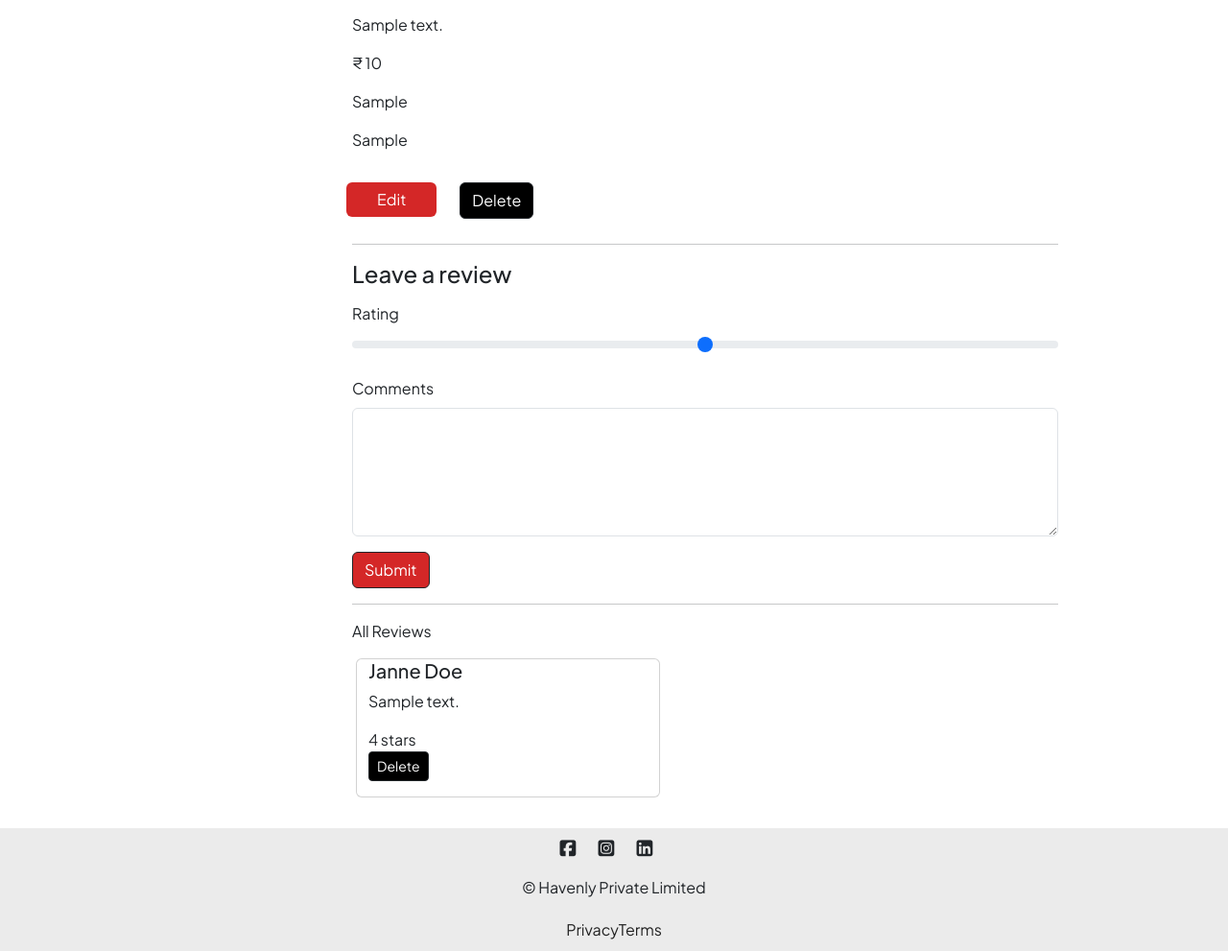
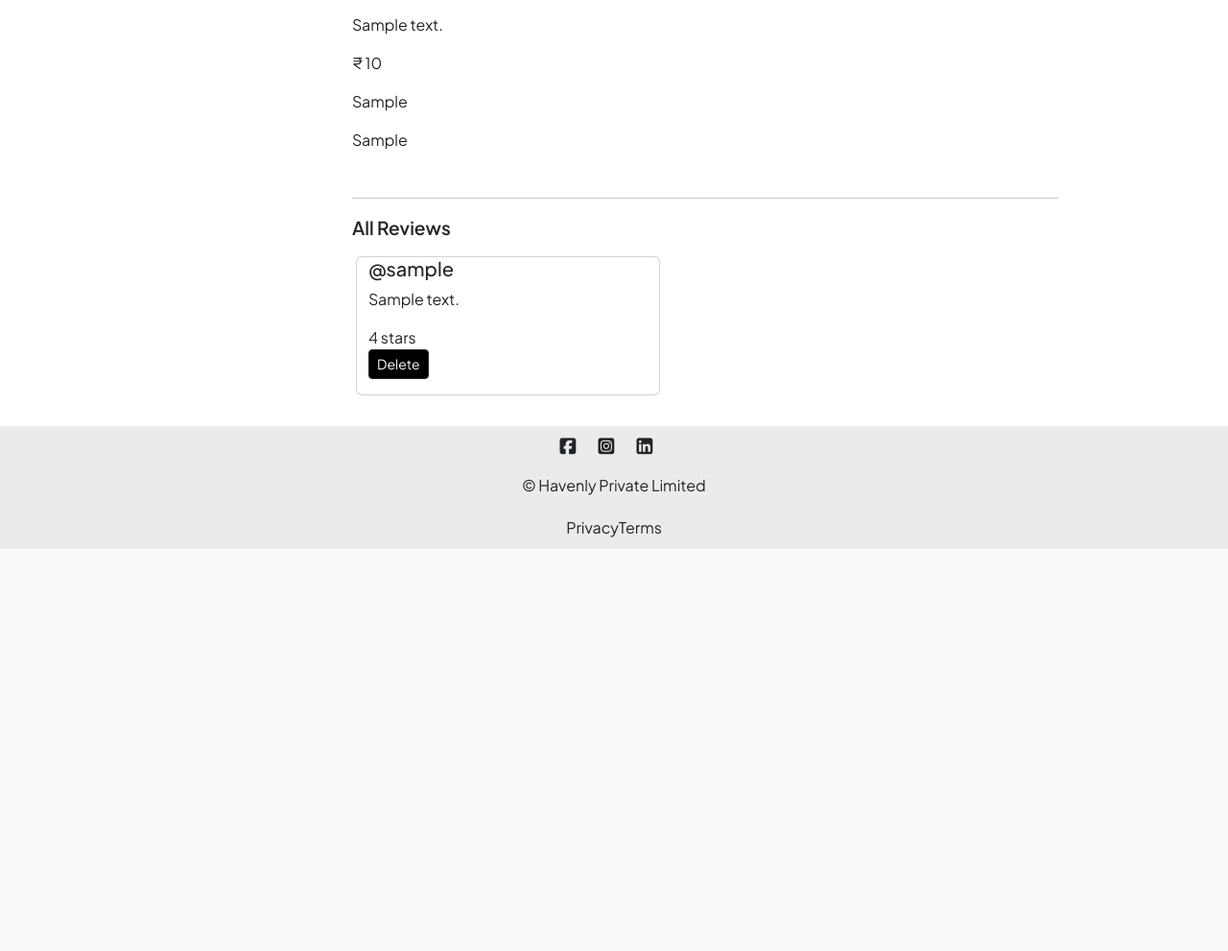
Before and after one commit to DevAaaryan/Havenly, a Node server app: page /listings/600000000000000000000001 in a window 1280 px wide. Shown: the part 404-1395 px from the top of the page at 96% size. After the commit the page ends 976 px from the top, so only its background shows below. Run offline with Node 20, Linux system fonts and the light colour scheme; tables that the repository leaves empty hold one stand-in row (values such as "Sample post"); grey boxes marked "Sample" are stand-in pictures; some libraries are stand-ins or nearby versions.

Commit message:
updated code

```diff
--- a/models/review.js
+++ b/models/review.js
@@ -13,6 +13,10 @@ const reviewSchema = new Schema({
         type: Date,
         default: Date.now()
     },
+    author: {
+        type: Schema.Types.ObjectId,
+        ref: "User"
+    }
 });
 
 module.exports = mongoose.model("Review", reviewSchema);
--- a/public/css/style.css
+++ b/public/css/style.css
@@ -131,3 +131,9 @@ body{
 }
 
 /* rgb(174, 121, 224) */
+
+.review{
+    margin-top: 1rem;
+    font-size: 1.2rem;
+    font-weight: 600;
+}
--- a/routes/listing.js
+++ b/routes/listing.js
@@ -24,8 +24,10 @@ router.get("/new", isLoggedIn, wrapAsync(async (req, res) => {
 //Show Route
 router.get("/:id", wrapAsync(async (req, res) => {
     let { id } = req.params;
-    const listing = await Listing.findById(id).populate("reviews").populate("owner");
-    if (!listing) {
+    const listing = await Listing.findById(id).populate({
+        path: "reviews",
+        populate: { path: "author" }
+    }).populate("owner"); if (!listing) {
         req.flash("error", "Listing does not exist");
         return res.redirect("/listings");
     }
@@ -58,7 +60,7 @@ router.get("/:id/edit", isLoggedIn, isOwner, wrapAsync(async (req, res) => {
 );
 
 //Update Route
-router.put("/:id", isLoggedIn,isOwner, validateListing, wrapAsync(async (req, res) => {
+router.put("/:id", isLoggedIn, isOwner, validateListing, wrapAsync(async (req, res) => {
     let { id } = req.params;
     await Listing.findByIdAndUpdate(id, { ...req.body.listing });
     req.flash("success", "New Listing Updated!");
@@ -69,7 +71,7 @@ router.put("/:id", isLoggedIn,isOwner, validateListing, wrapAsync(async (req, re
 
 
 //DELETE Route
-router.delete("/:id", isLoggedIn,isOwner, wrapAsync(async (req, res) => {
+router.delete("/:id", isLoggedIn, isOwner, wrapAsync(async (req, res) => {
     let { id } = req.params;
     await Listing.findByIdAndDelete(id);
     req.flash("success", "Listing Deleted!");
--- a/routes/review.js
+++ b/routes/review.js
@@ -5,15 +5,15 @@ const ExpressError = require("../utils/ExpressError.js");
 const Listing = require("../models/listing");
 const Review = require("../models/review.js");
 const { reviewSchema } = require("../schema.js");
-const { validateReview } = require("../middlewares.js");
+const { validateReview, isLoggedIn } = require("../middlewares.js");
 
 
 //Reviews
 //Post Route
-router.post("/", validateReview, wrapAsync(async (req, res) => {
+router.post("/", isLoggedIn, validateReview, wrapAsync(async (req, res) => {
     let listing = await Listing.findById(req.params.id);
     let newReview = new Review(req.body.review);
-
+    newReview.author = req.user._id;
     listing.reviews.push(newReview);
 
     await newReview.save();
--- a/views/listings/show.ejs
+++ b/views/listings/show.ejs
@@ -31,6 +31,8 @@
 
         <br>
 
+
+        <% if(currentUser && listing.owner._id.equals(currentUser._id)) {%>
             <div class="btns">
                 <div class="offset-3">
                     <a href="/listings/<%= listing._id %>/edit" class="btn btn-dark add-btn">Edit</a>
@@ -44,14 +46,19 @@
                 </div>
 
             </div>
+            <% } %>
+
 
                 <div class="col-8 offset-3 mb-3">
                     <hr>
+                    <% if(currentUser) {%>
                         <h4>Leave a review</h4>
-            <form action="/listings/<%= listing.id %>/reviews" method="post" novalidate class="needs-validation">
+                        <form action="/listings/<%= listing.id %>/reviews" method="post" novalidate
+                            class="needs-validation">
                             <div class="mb-3 mt-3">
                                 <label for="rating" class="form-label">Rating</label>
-                    <input type="range" min="1" max="5" id="rating" name="review[rating]" class="form-range">
+                                <input type="range" min="1" max="5" id="rating" name="review[rating]"
+                                    class="form-range">
                             </div>
                             <div class="mb-3 mt-3">
                                 <label for="comment" class="form-label">Comments</label>
@@ -62,16 +69,16 @@
 
                             <button class="btn btn-outline-dark bluevoilet">Submit</button>
                         </form>
+                        <% } %>
+                            <div>
 
-            <hr>
-            <div>
-                <p>All Reviews</p>
+                                <p class="review">All Reviews</p>
 
                                 <div class="row">
                                     <%for(review of listing.reviews) {%>
                                         <div class="card col-5 ms-3 mb-3">
                                             <div class="card-body">
-                                <h5 class="card-title">Janne Doe</h5>
+                                                <h5 class="card-title"> @<%= review.author.username %></h5>
                                                 <p class="card-text">
                                                     <%= review.comment %>
                                                 </p>
```
Lines whose indentation alone changed are shown as unchanged.
